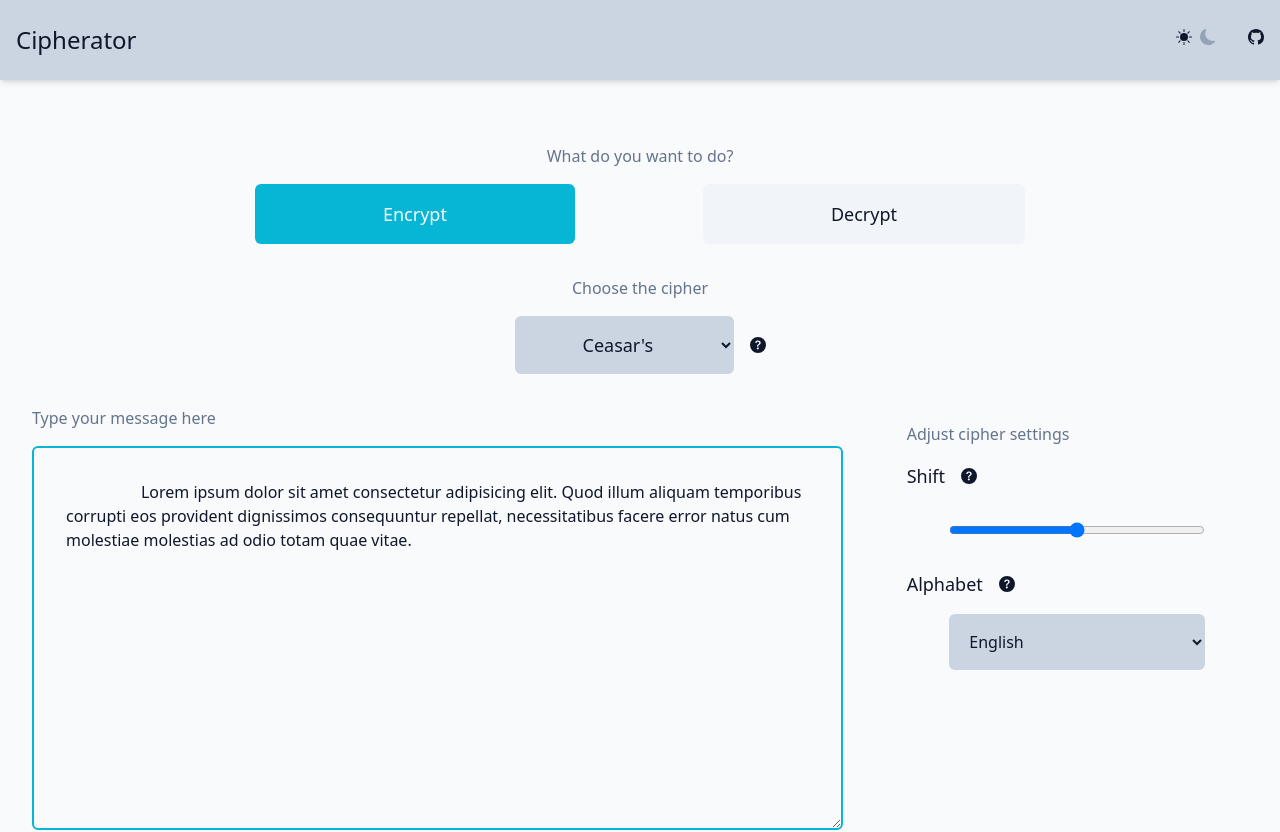
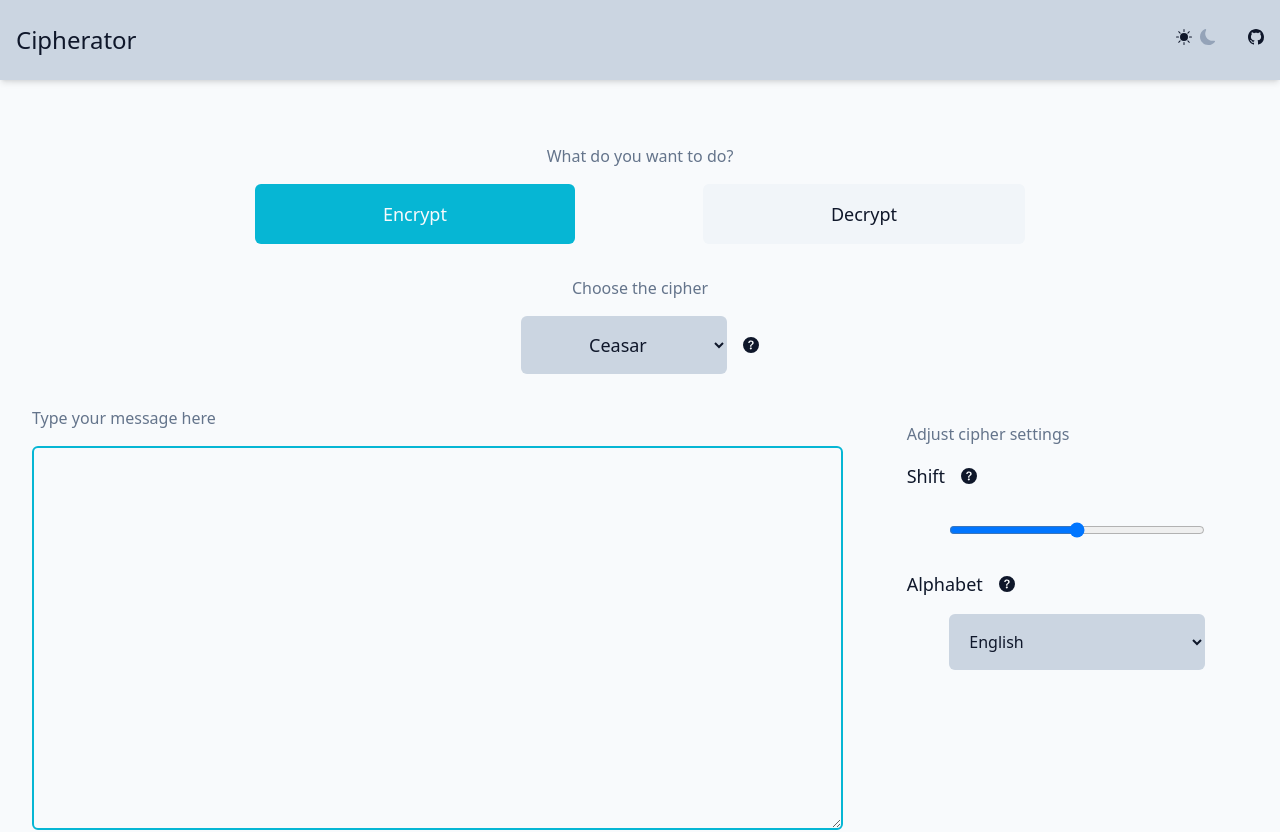
Before and after one commit to karo-fox/encryptor, a Vue app in the folder client/: page / in a window 1280 px wide. Shown: the top 832 px of the page. Built offline with nearby package versions, Linux system fonts and the light colour scheme.

Commit message:
feat(client): add form components

```diff
--- a/client/src/App.vue
+++ b/client/src/App.vue
@@ -5,6 +5,8 @@ import AppHeader from "./components/header/AppHeader.vue";
 import ActionSwitch from "./components/form/ActionSwitch.vue";
 import InfoLink from "./components/InfoLink.vue";
 import { useFormStore } from "./stores/form";
+import CipherSelect from "./components/form/CipherSelect.vue";
+import TextInput from "./components/form/TextInput.vue";
 
 const formStore = useFormStore();
 
@@ -35,32 +37,18 @@ useToggleDarkMode();
           </div>
           <p class="flex justify-center text-slate-500">Choose the cipher</p>
           <div class="flex justify-center items-center py-4">
-            <select
-              name="cipher"
-              class="text-lg p-4 bg-slate-300 rounded-md dark:text-slate-900 px-4 lg:px-16"
-            >
-              <option value="ceasar">Ceasar's</option>
-              <option value="switch">Switch</option>
-            </select>
+            <CipherSelect />
             <InfoLink link-to="info-ceasar" />
           </div>
           <div class="grid md:grid-cols-3">
             <div class="py-4 md:col-span-2">
               <p class="text-slate-500">Type your message here</p>
               <div class="py-4">
-                <textarea
-                  spellcheck="false"
-                  name="message"
-                  id="message"
-                  class="w-full min-h-[24rem] p-8 bg-slate-50 text-slate-900 dark:bg-slate-900 dark:text-slate-50 border-solid border-2 rounded-md border-cyan-500"
-                >
-                  Lorem ipsum dolor sit amet consectetur adipisicing elit. Quod illum aliquam temporibus corrupti eos provident dignissimos consequuntur repellat, necessitatibus facere error natus cum molestiae molestias ad odio totam quae vitae.
-                  </textarea
-                >
+                <TextInput />
               </div>
             </div>
             <div class="py-4 md:ml-8 lg:ml-16">
-              <div id="props" class="py-4 flex flex-col">
+              <div id="params" class="py-4 flex flex-col">
                 <p class="text-slate-500">Adjust cipher settings</p>
                 <div class="py-4 flex items-center ml-16 md:ml-0">
                   <label for="shift" class="text-lg">Shift</label>
--- a/client/src/components/form/ActionSwitch.vue
+++ b/client/src/components/form/ActionSwitch.vue
@@ -1,23 +1,25 @@
 <script setup lang="ts">
+import { Action, useFormStore } from "@/stores/form";
 import { ref, watch } from "vue";
 
-const action = ref("encrypt");
+const formStore = useFormStore();
+
+const action = ref(formStore.action);
 const chosen = "bg-cyan-500 text-slate-50 dark:bg-cyan-500 dark:text-slate-900";
 const disabled =
   "bg-slate-100 text-slate-900 dark:bg-slate-800 dark:text-slate-50";
-const encryptClass = ref(chosen);
-const decryptClass = ref(disabled);
+const encryptClass = ref(action.value == Action.Encrypt ? chosen : disabled);
+const decryptClass = ref(action.value == Action.Decrypt ? chosen : disabled);
 
-watch(action, async (newAction, oldAction) => {
+watch(action, (newAction, oldAction) => {
   if (newAction != oldAction) {
-    if (newAction === "encrypt") {
+    formStore.action = newAction;
+    if (newAction === Action.Encrypt) {
       encryptClass.value = chosen;
       decryptClass.value = disabled;
-      //TODO: change state to action: encrypt
-    } else if (newAction === "decrypt") {
+    } else if (newAction === Action.Decrypt) {
       encryptClass.value = disabled;
       decryptClass.value = chosen;
-      //TODO: change state to action: decrpyt
     }
   }
 });
@@ -28,7 +30,7 @@ watch(action, async (newAction, oldAction) => {
     name="action"
     type="button"
     :class="`py-4 px-4 sm:px-16 text-lg lg:px-32 rounded-md ${encryptClass}`"
-    @click="action = 'encrypt'"
+    @click="action = Action.Encrypt"
   >
     Encrypt
   </button>
@@ -36,7 +38,7 @@ watch(action, async (newAction, oldAction) => {
     name="action"
     type="button"
     :class="`ml-4 sm:ml-16 lg:ml-32 py-4 px-4 sm:px-16 text-lg lg:px-32 rounded-md ${decryptClass}`"
-    @click="action = 'decrypt'"
+    @click="action = Action.Decrypt"
   >
     Decrypt
   </button>
--- /dev/null
+++ b/client/src/components/form/CipherSelect.vue
@@ -0,0 +1,25 @@
+<script setup lang="ts">
+import { Cipher, useFormStore } from "@/stores/form";
+import { capitalize, ref, watch } from "vue";
+
+const formStore = useFormStore();
+const cipher = ref(formStore.cipher);
+
+watch(cipher, (newCipher, oldCipher) => {
+  if (newCipher != oldCipher) {
+    formStore.cipher = newCipher;
+  }
+});
+</script>
+
+<template>
+  <select
+    v-model="cipher"
+    name="cipher"
+    class="text-lg p-4 bg-slate-300 rounded-md dark:text-slate-900 px-4 lg:px-16"
+  >
+    <option v-for="option in Cipher" :value="option" :key="`id-${option}`">
+      {{ capitalize(option) }}
+    </option>
+  </select>
+</template>
--- /dev/null
+++ b/client/src/components/form/TextInput.vue
@@ -0,0 +1,25 @@
+<script setup lang="ts">
+import { useFormStore } from "@/stores/form";
+import { ref, watch } from "vue";
+
+const formStore = useFormStore();
+const message = ref(formStore.message);
+
+watch(message, (newMessage, oldMessage) => {
+  if (newMessage != oldMessage) {
+    formStore.message = message.value;
+  }
+});
+</script>
+
+<template>
+  <textarea
+    v-model="message"
+    spellcheck="false"
+    name="message"
+    id="message"
+    class="w-full min-h-[24rem] p-8 bg-slate-50 text-slate-900 dark:bg-slate-900 dark:text-slate-50 border-solid border-2 rounded-md border-cyan-500"
+  >
+  Lorem ipsum dolor sit amet consectetur adipisicing elit. Quod illum aliquam temporibus corrupti eos provident dignissimos consequuntur repellat, necessitatibus facere error natus cum molestiae molestias ad odio totam quae vitae.
+  </textarea>
+</template>
--- a/client/src/stores/form.ts
+++ b/client/src/stores/form.ts
@@ -2,12 +2,12 @@ import { defineStore } from "pinia";
 import { computed, ref } from "vue";
 import { useParamsStore } from "./params";
 
-enum Cipher {
+export enum Cipher {
   Ceasar = "ceasar",
   Switch = "switch",
 }
 
-enum Action {
+export enum Action {
   Encrypt = "encrypt",
   Decrypt = "decrypt",
 }
```
